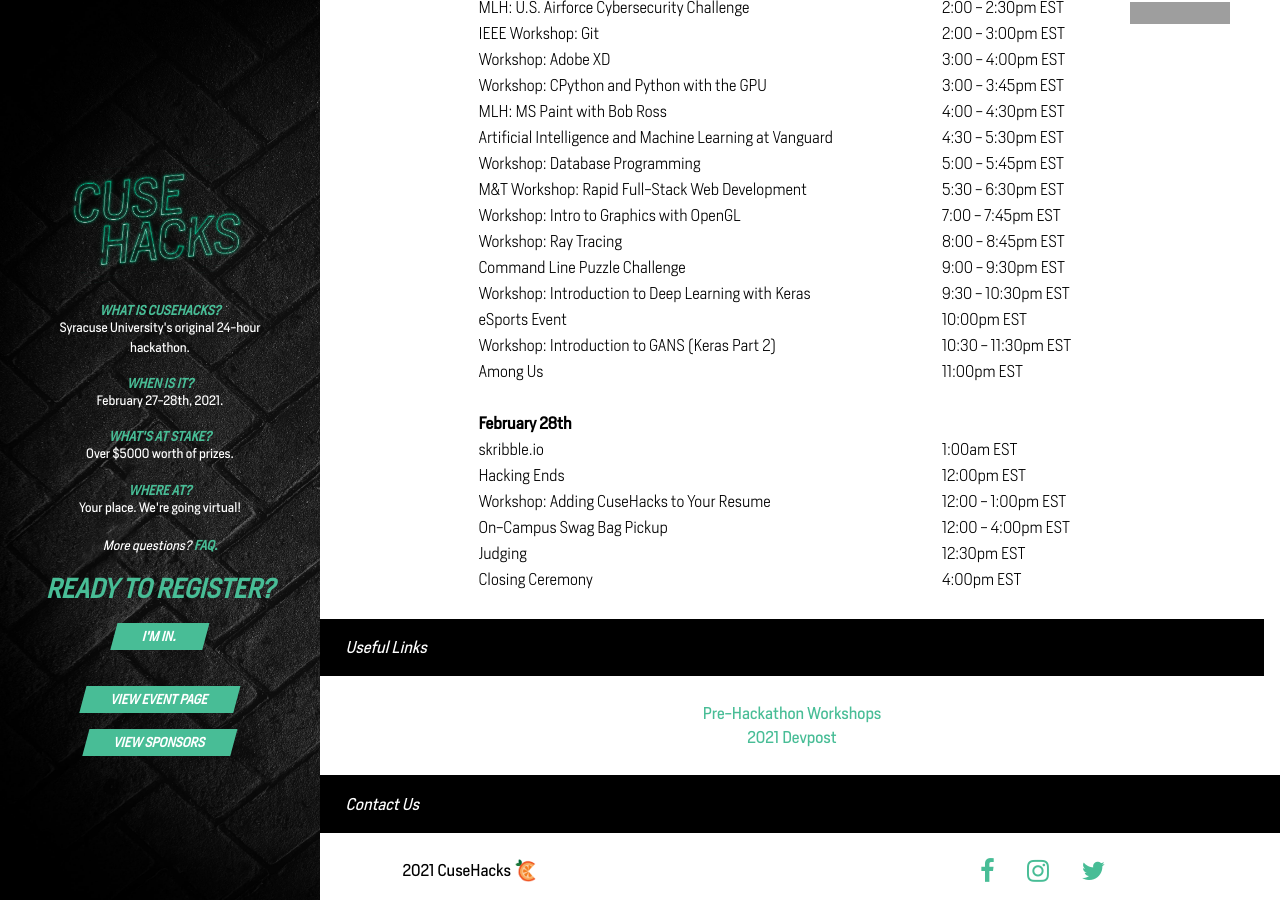
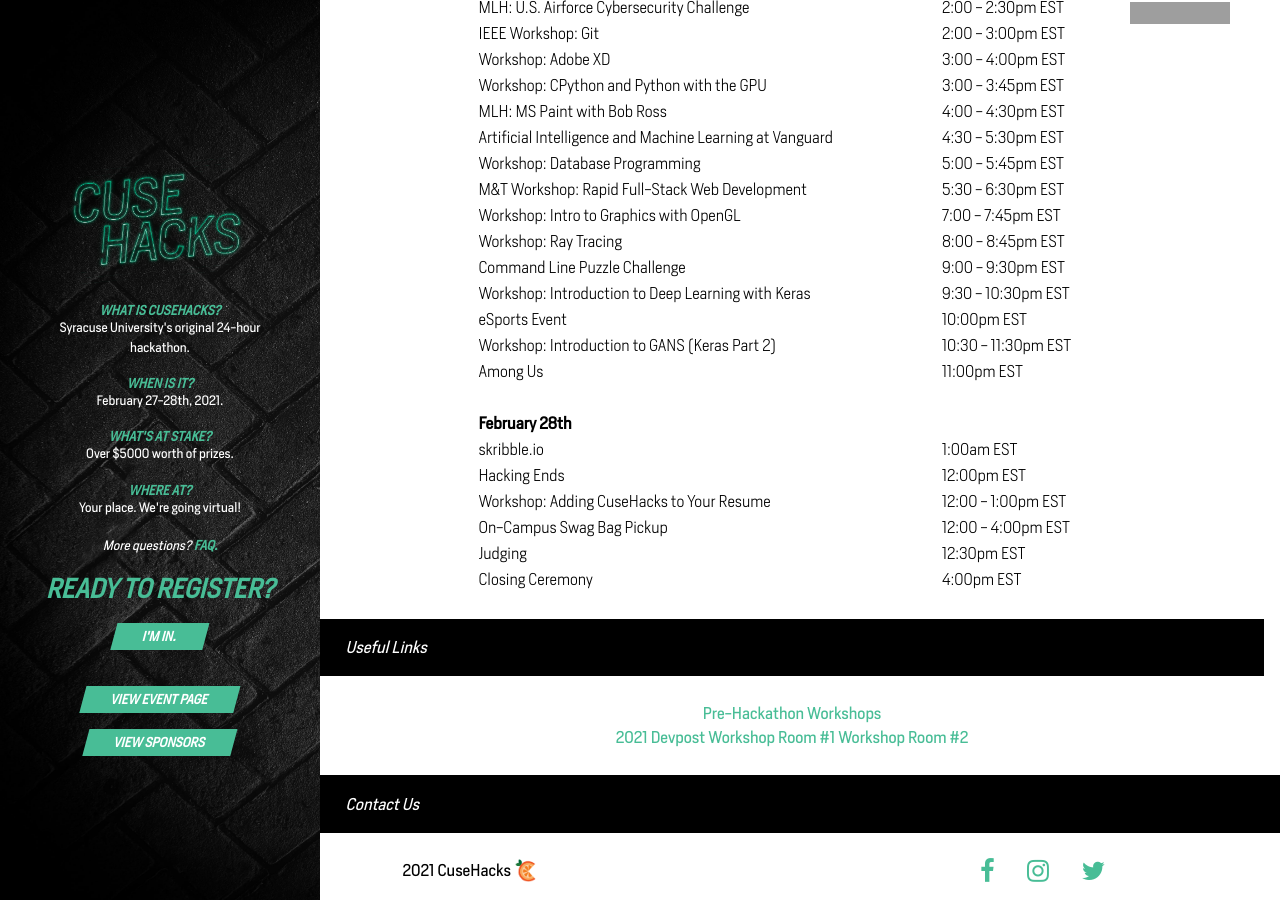
Before and after one commit to innovateorange/cusehacks, a Jekyll site: the page built from event.html, in a window 1280 px wide and 900 px high, scrolled down 517 px. Built offline with Jekyll 4.4.1, drawn with Linux system fonts in a browser that asks for light colours; nearby versions of some CDN libraries; a script that is not in the unit is left out; grey boxes are pictures that could not be loaded.

Commit message:
added links

```diff
--- a/_config.yml
+++ b/_config.yml
@@ -346,6 +346,8 @@
     content: >
       [Pre-Hackathon Workshops](https://drive.google.com/drive/folders/1SK7Cm9FG0RmbL1btYEW0226yhBDk9xeB?usp=sharing){:target="_blank"}<br>
       [2021 Devpost](https://cusehacks-2021.devpost.com){:target="_blank"}
+      [Workshop Room #1](https://zoom.us/j/97664144418?pwd=WW5sNVc5ckFjUkIwQWFva3h0Y2diUT09)
+      [Workshop Room #2](https://syracuseuniversity.zoom.us/j/94172919898)
 
 
 # ----------------------------------------------------
```
